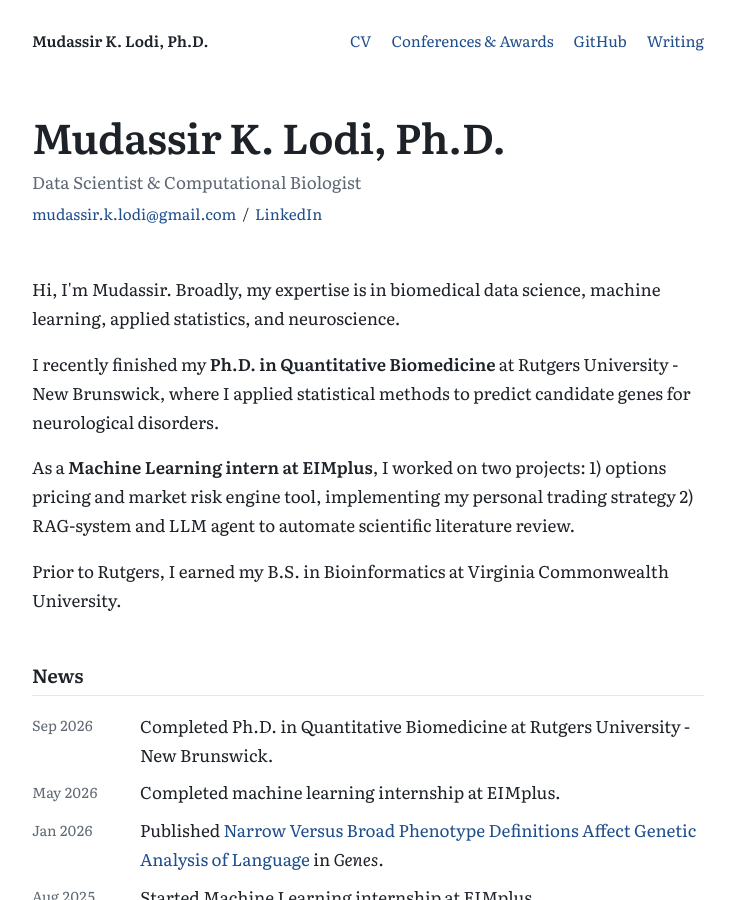
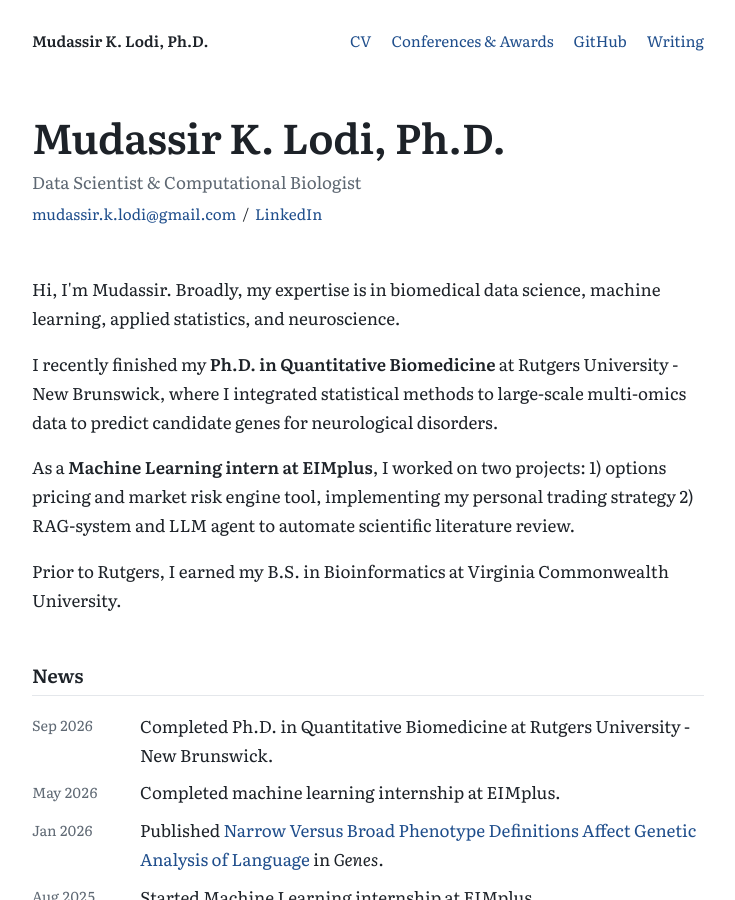
Before and after one commit to mklodi1/mklodi1.github.io, a Jekyll site: the page built from index.html, in a window 1280 px wide and 900 px high. Shown: the whole window, without its empty margins (272-1007 px from the left). Built offline with Jekyll 4.4.1, drawn with Linux system fonts in a browser that asks for light colours.

Commit message:
Update index.html

```diff
--- a/index.html
+++ b/index.html
@@ -14,7 +14,7 @@ layout: default
 
   <section class="prose bio" aria-label="Short Bio">
     <p>Hi, I'm Mudassir. Broadly, my expertise is in biomedical data science, machine learning, applied statistics, and neuroscience.</p>
-    <p>I recently finished my <strong>Ph.D. in Quantitative Biomedicine</strong> at Rutgers University - New Brunswick, where I applied statistical methods to predict candidate genes for neurological disorders.</p>
+    <p>I recently finished my <strong>Ph.D. in Quantitative Biomedicine</strong> at Rutgers University - New Brunswick, where I integrated statistical methods to large-scale multi-omics data to predict candidate genes for neurological disorders.</p>
     <p>As a <strong>Machine Learning intern at EIMplus</strong>, I worked on two projects: 1) options pricing and market risk engine tool, implementing my personal trading strategy 2) RAG-system and LLM agent to automate scientific literature review.</p>
     <p>Prior to Rutgers, I earned my B.S. in Bioinformatics at Virginia Commonwealth University.</p>
   </section>
```
